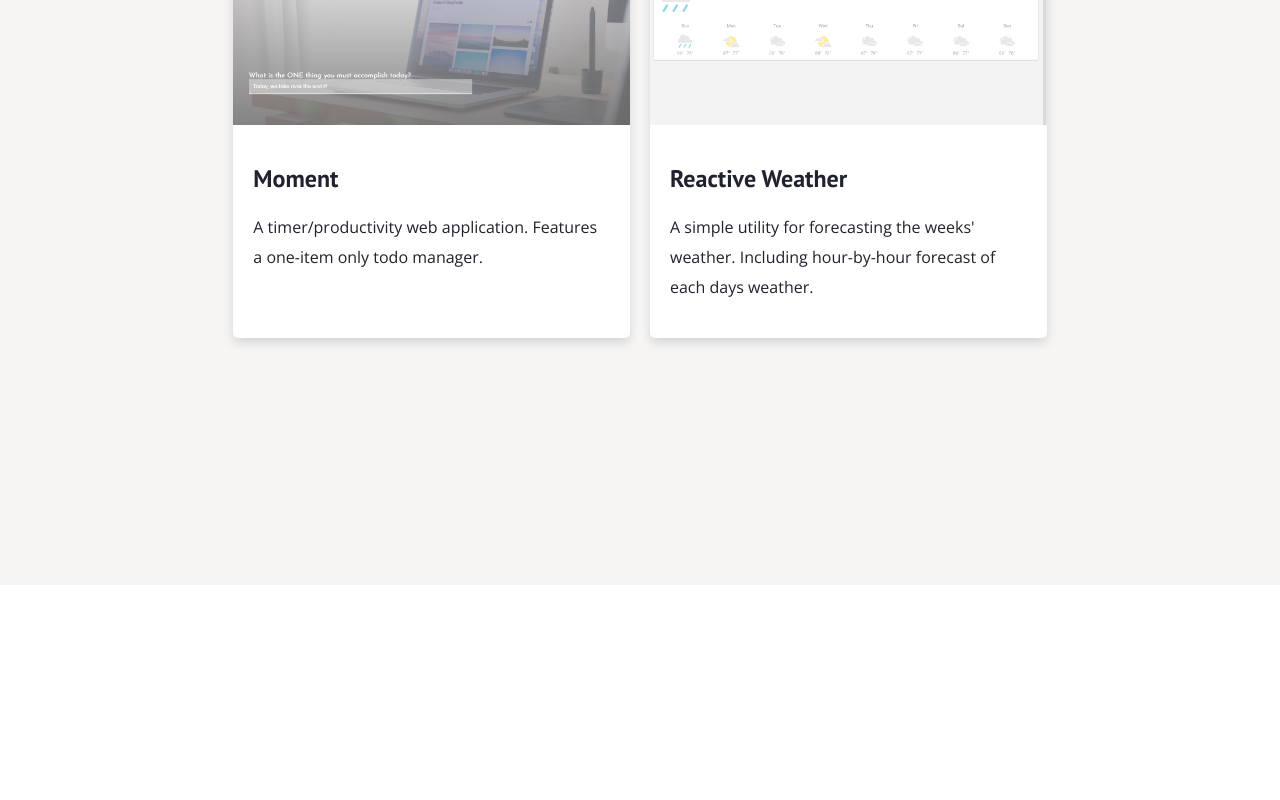
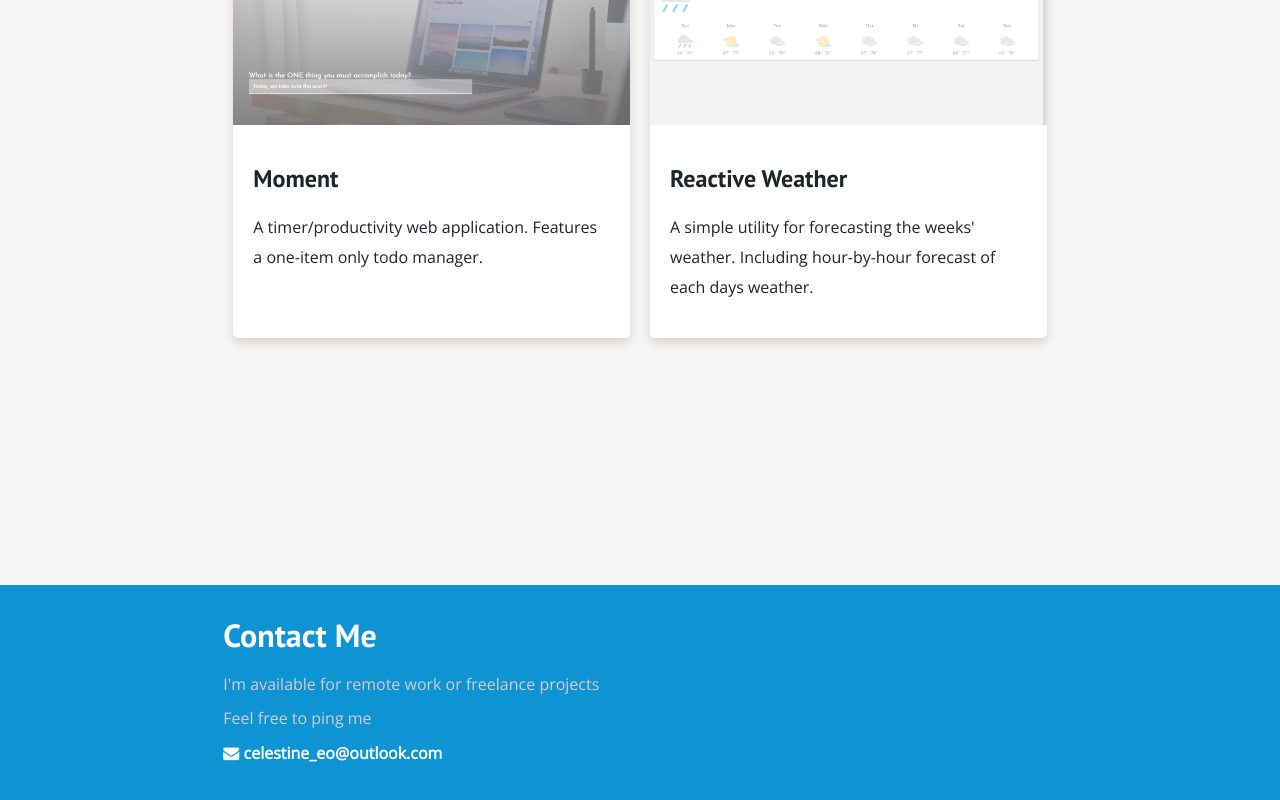
Before and after one commit to CEOehis/celestineekohordan, a React (Create React App) app: page / in a window 1280 px wide. Shown: the part 1795-2595 px from the top of the page. Before the commit the page ends 2380 px from the top, so only its background shows below. Built offline with nearby package versions, Linux system fonts and the light colour scheme.

Commit message:
add contact section

```diff
--- a/src/App.js
+++ b/src/App.js
@@ -4,6 +4,7 @@ import Navbar from './components/Navbar';
 import Jumbotron from './components/Jumbotron';
 import About from './components/About';
 import Portfolio from './components/Portfolio';
+import Contact from './components/Contact';
 
 class App extends Component {
   render() {
@@ -13,6 +14,7 @@ class App extends Component {
         <Jumbotron />
         <About />
         <Portfolio />
+        <Contact />
       </div>
     );
   }
--- /dev/null
+++ b/src/components/Contact.css
@@ -0,0 +1,19 @@
+.bg-blue {
+  background: #0E94D3;
+}
+
+.contact {
+  grid-column: span 8 / 11;
+  color: white;
+  padding-bottom: 50px;
+}
+
+.contact a {
+  color: white;
+  text-decoration: none;
+  font-weight: bold;
+}
+
+.contact p {
+  color: #D3CDCD;
+}
--- /dev/null
+++ b/src/components/Contact.js
@@ -0,0 +1,17 @@
+import React from 'react';
+import './Contact.css';
+
+function Contact() {
+  return (
+    <section className="layout-grid bg-blue">
+      <div className="contact">
+        <h1>Contact Me</h1>
+        <p>I'm available for remote work or freelance projects</p>
+        <p>Feel free to ping me</p>
+        <a href="mailto:celestine_eo@outlook.com"><i className="fa fa-envelope"></i> celestine_eo@outlook.com</a>
+      </div>
+    </section>
+  )
+}
+
+export default Contact;
```
